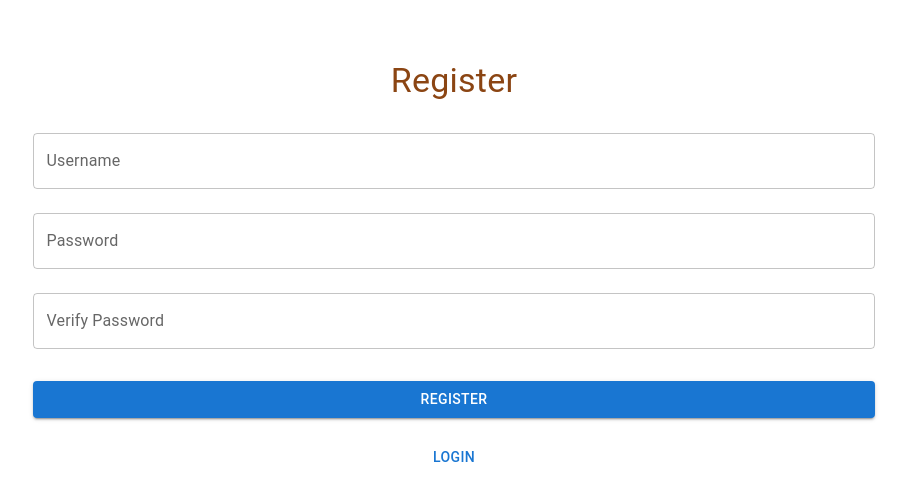
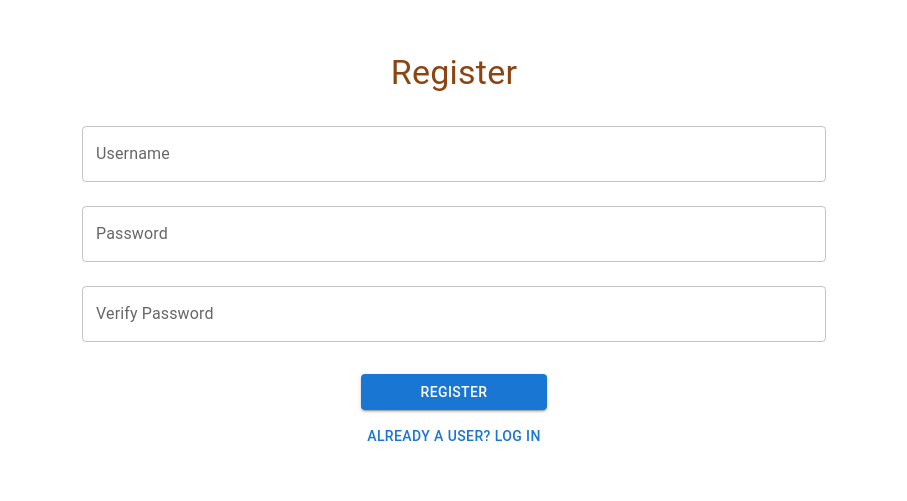
Before and after one commit to almoghindi/Backgammon, a React (Vite) app in the folder TalkBackClient/: page /auth in a window 1280 px wide. Shown: the part 143-644 px from the top of the page, without its empty margins (186-1093 px from the left). Built offline with nearby package versions, Linux system fonts and the light colour scheme.

Commit message:
login/auth/register styling

```diff
--- a/TalkBackClient/src/features/Auth/Login.tsx
+++ b/TalkBackClient/src/features/Auth/Login.tsx
@@ -58,7 +58,7 @@ const LoginPage: React.FC = () => {
           alignItems: "center",
           justifyContent: "center",
           height: "50vh",
-          backgroundColor: "#F5F5DC",
+          backgroundColor: "#FFF",
         }}
       >
         <Typography variant="h4" sx={{ color: "#8B4513", mb: 2 }}>
@@ -71,7 +71,7 @@ const LoginPage: React.FC = () => {
             name="username"
             fullWidth
             margin="normal"
-            sx={{ backgroundColor: "#F5F5DC" }}
+            sx={{ backgroundColor: "#FFF" }}
           />
           <TextField
             label="Password"
@@ -80,17 +80,19 @@ const LoginPage: React.FC = () => {
             name="password"
             fullWidth
             margin="normal"
-            sx={{ backgroundColor: "#F5F5DC" }}
+            sx={{ backgroundColor: "#FFF" }}
           />
+          <div>
             <Button
               type="submit"
               variant="contained"
               color="primary"
               fullWidth
-            sx={{ mt: 3 }}
+              sx={{ mt: 3, width: "25%" }}
             >
               Login
             </Button>
+          </div>
         </form>
       </Box>
     </>
--- a/TalkBackClient/src/features/Auth/Register.tsx
+++ b/TalkBackClient/src/features/Auth/Register.tsx
@@ -99,15 +99,17 @@ export default function Register() {
               {error}
             </Typography>
           )}
+          <div>
             <Button
               type="submit"
               variant="contained"
               color="primary"
               fullWidth
-            sx={{ mt: 3 }}
+              sx={{ mt: 3, width: "25%" }}
             >
               Register
             </Button>
+          </div>
         </form>
       </Box>
     </>
--- a/TalkBackClient/src/pages/Auth.tsx
+++ b/TalkBackClient/src/pages/Auth.tsx
@@ -2,10 +2,10 @@ import Login from "../features/Auth/Login";
 import Register from "../features/Auth/Register";
 import { useEffect, useState } from "react";
 import { useNavigate, useLocation } from "react-router";
-import { Button } from "@mui/material";
+import { Button, Box } from "@mui/material";
 
 export default function AuthComponent() {
-  const [isLogin, setIsLogin] = useState<boolean>(false);
+  const [isLoginPage, setIsLogin] = useState<boolean>(false);
   //   const { type } = useParams(); //login || register
   const location = useLocation();
   const queryParams = new URLSearchParams(location.search);
@@ -13,7 +13,7 @@ export default function AuthComponent() {
   const navigate = useNavigate();
 
   function toggle() {
-    const query = isLogin ? "register" : "login";
+    const query = isLoginPage ? "register" : "login";
     navigate(`/auth?type=${query}`);
   }
 
@@ -28,8 +28,23 @@ export default function AuthComponent() {
 
   return (
     <>
-      {isLogin ? <Login /> : <Register />}
-      <Button onClick={toggle}>{isLogin ? "register" : "login"}</Button>
+      <Box
+        sx={{
+          display: "flex",
+          flexDirection: "column",
+          alignItems: "center",
+          justifyContent: "center",
+          borderRadius: "15px",
+          padding: "1.5em 1em",
+          height: "50vh",
+          backgroundColor: "#FFF",
+        }}
+      >
+        {isLoginPage ? <Login /> : <Register />}
+        <Button onClick={toggle} sx={{ m: 1 }}>
+          {isLoginPage ? "register" : "Already a user? Log in"}
+        </Button>
+      </Box>
     </>
   );
 }
```
Lines whose indentation alone changed are shown as unchanged.
